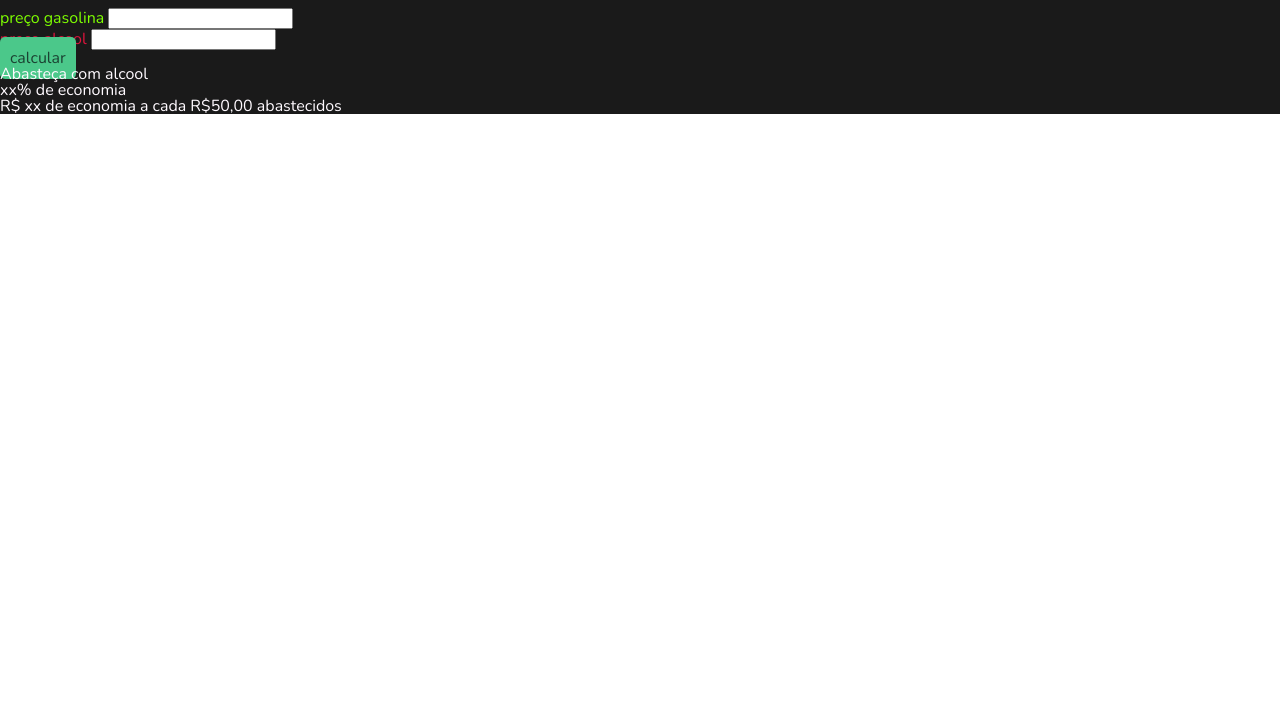
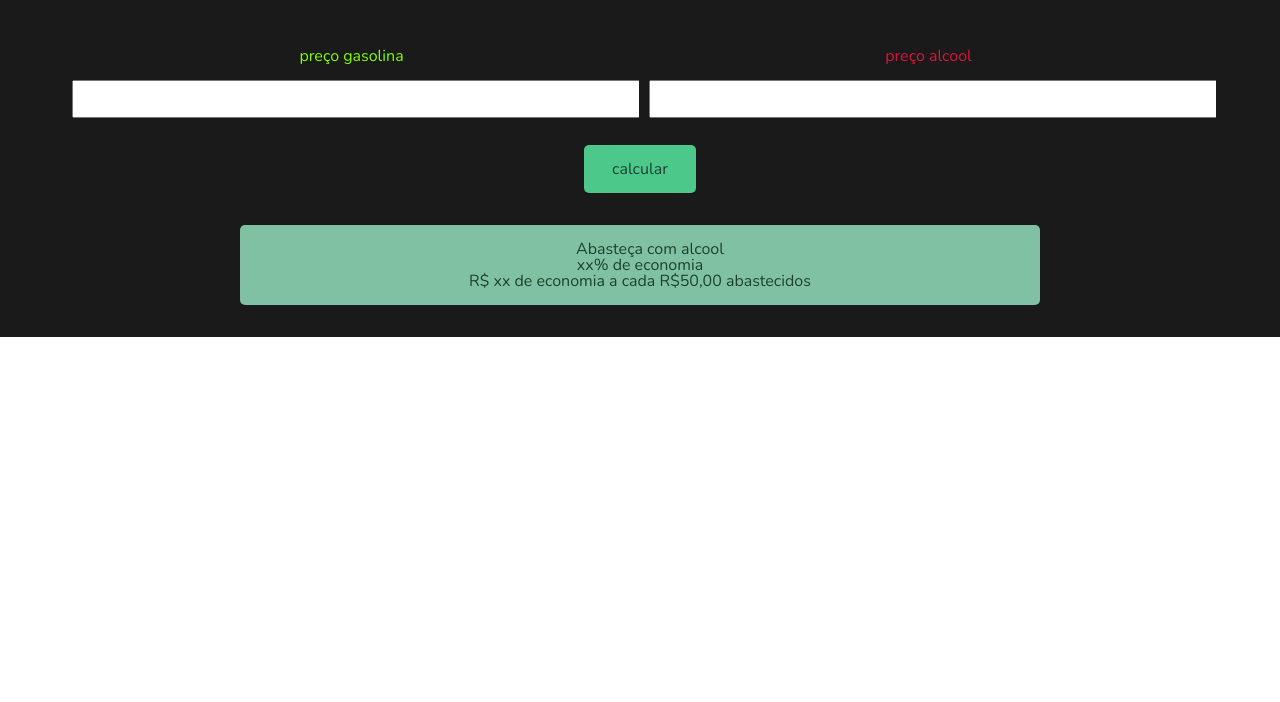
Before and after one commit to marcianishiyama/app-alcool-gasolina, a plain HTML site: page index.html in a window 1280 px wide. Shown: the part 98-800 px from the top of the page. Drawn offline with nearby package versions, Linux system fonts and the light colour scheme.

Commit message:
layout definition

```diff
--- a/style.css
+++ b/style.css
@@ -17,35 +17,107 @@ html,body {
 }
 
 .principal h1 {
-  color: #00ffff;
+  color: #c9c9c9;
   padding: 0.8rem;
   margin: 2rem;
+  text-align: center;
+  font-size: 2rem;
+  text-transform: uppercase;
+  font-weight: 700;
+
 
 }
 .container-input-gasolina {
   color: #7fff00;
+  display: block;
+  flex-grow: 0;
+  flex-shrink: 1;
+  flex-basis: auto;
+  align-self: auto;
+  order: 0;
+  width: 50%;
+
+  padding: 0.5rem;
+  text-align: center;
+  overflow: hidden;
+}
+
+
+.container-input-alcool {
+  color: #dc143c;
+  flex-grow: 0;
+  flex-shrink: 1;
+  flex-basis: auto;
+  align-self: auto;
+  order: 0;
+  width: 50%;
+
+    padding: 0.5rem;
+    text-align: center;
+    overflow: hidden;
+}
+
+
+.container-input {
+  width: 90%;
+  margin: 1.2rem auto;
+  display: flex;
+  flex-direction: row;
+  flex-wrap: nowrap;
+  justify-content: normal;
+  align-items: normal;
+  align-content: normal;
+}
+
+.container-input label {
+  display: block;
+  margin: 1rem 0;
+  text-align: center;
 
 }
 
-.container-input-alcool {
-  color: #dc143c;
+.container-input input {
+width: 100%;
+padding: 0.6rem;
+color: #fff;
 }
+  .container-input .fio{
+    height: 100%;
+    width: 2px;
+    background-color: #fffaff;
+  }
 
 
 
-  .btn-calcular {
+.btn-calcular {
   border: none;
-  padding: 10px;
+  padding: 1rem;
   text-decoration: none;
   cursor: pointer;
   border-radius: 5px;
   background-color: var(--cor-primaria-success);
   outline: none;
-  color: var(--cor-secundaria-success)
-
+  color: var(--cor-secundaria-success);
+  margin: 1rem auto;
+  display: block;
+  width: 80px;
+  text-align: center;
 
 }
 
+.icon-alcool{
+  margin: 10px
+}
 .resultado {
-
+  border: none;
+  padding: 1rem;
+  text-decoration: none;
+  cursor: pointer;
+  border-radius: 5px;
+  background-color:rgba(139, 212, 176, 0.897);
+  outline: none;
+  color: var(--cor-secundaria-success);
+  margin: 2rem auto;
+  width: 60%;
+  text-align: center;
 }
```
Also changed, not shown: index.html (+1 -0 lines), icon/icon-alcool.png (added).
